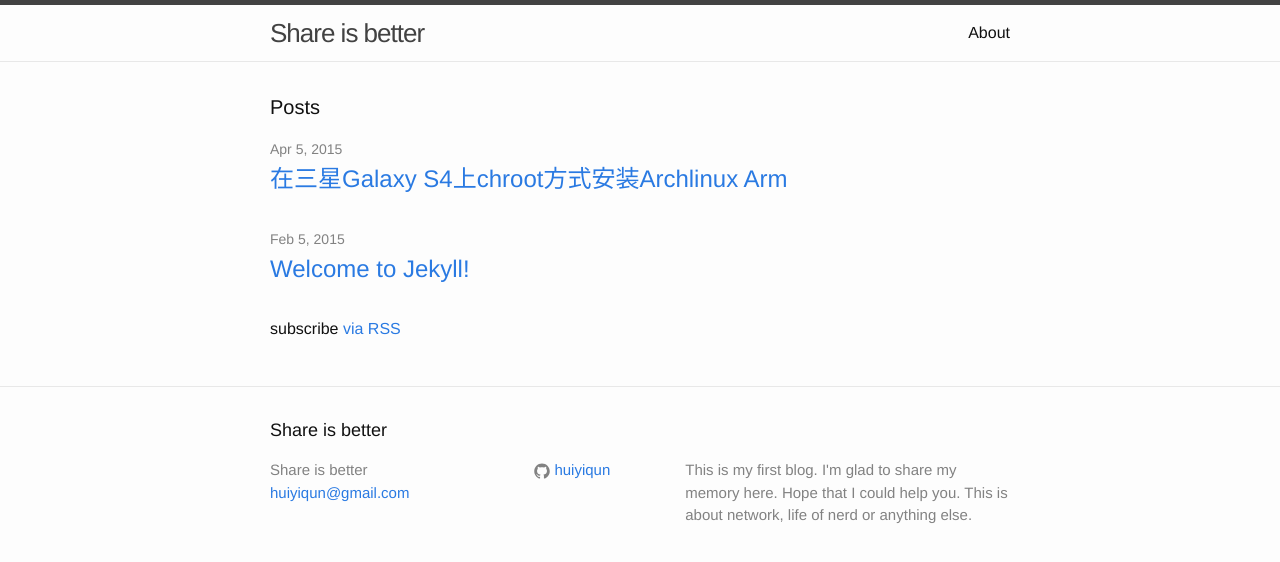
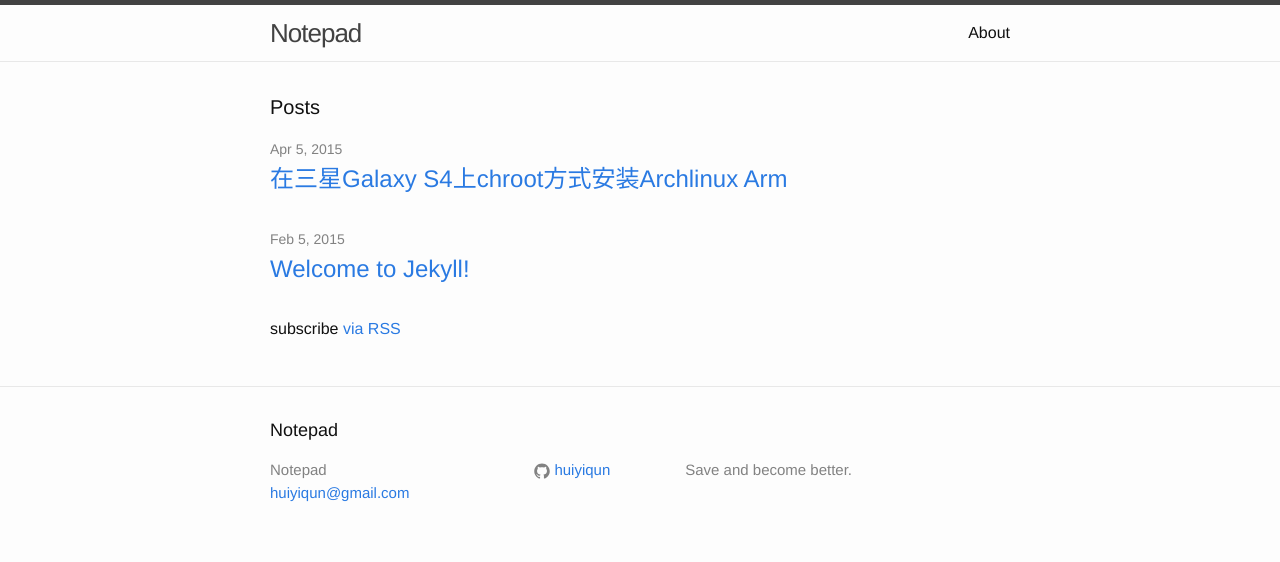
Before and after one commit to huiyiqun/blog, a Jekyll site: the page built from index.html, in a window 1280 px wide. Shown: the top 562 px of the page. Built offline with Jekyll 4.4.1, drawn with Linux system fonts in a browser that asks for light colours.

Commit message:
update config

```diff
--- a/_config.yml
+++ b/_config.yml
@@ -1,10 +1,8 @@
 # Site settings
-title: Share is better
+title: Notepad
 email: huiyiqun@gmail.com
 description: > # this means to ignore newlines until "baseurl:"
-  This is my first blog. I'm glad to share my memory here. Hope that I could
-  help you.
-  This is about network, life of nerd or anything else.
+    Save and become better.
 baseurl: "" # the subpath of your site, e.g. /blog/
 url: "http://huiyiqun.github.io" # the base hostname & protocol for your site
 #twitter_username:
```
